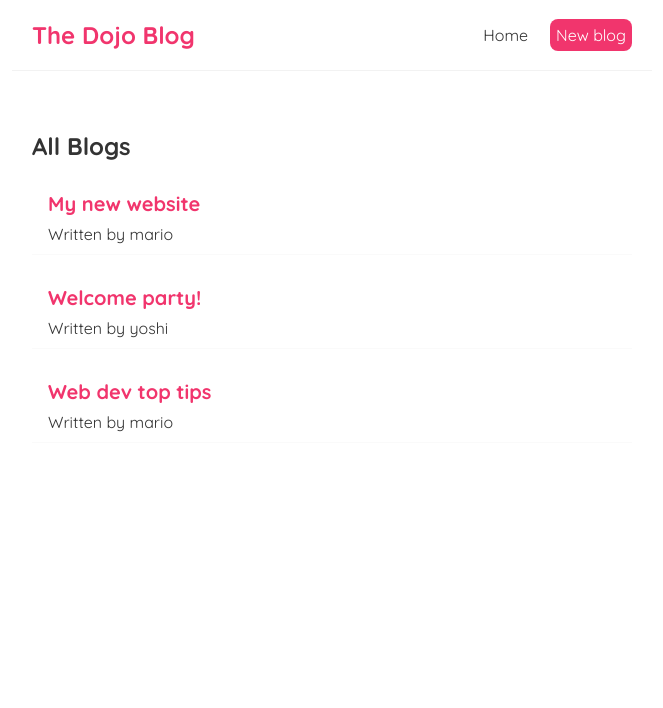
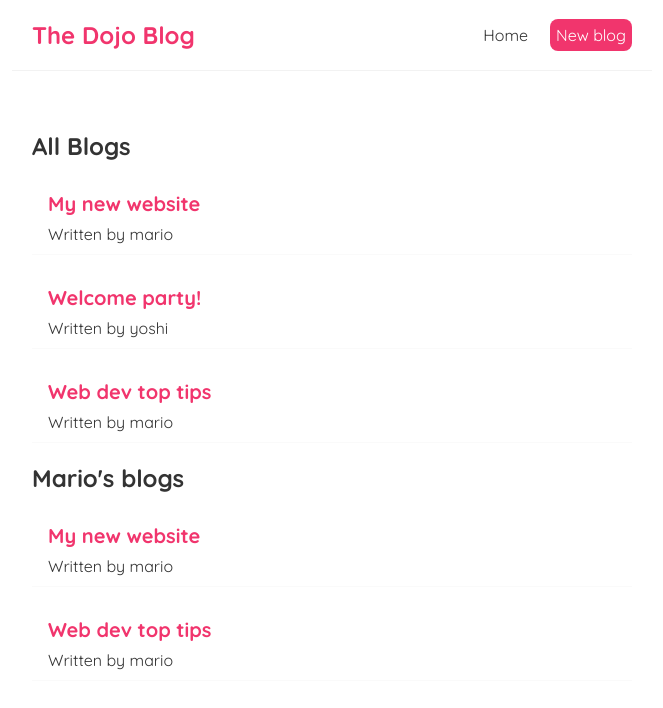
Before and after one commit to Nastassia13/fe-react, a React (Create React App) app: page / in a window 1280 px wide. Shown: the top 708 px of the page, without its empty margins (308-971 px from the left). Built offline with nearby package versions, Linux system fonts and the light colour scheme.

Commit message:
Reusing components

```diff
--- a/src/Home.js
+++ b/src/Home.js
@@ -12,6 +12,7 @@
     return (
         <div className="home">
             <BlogList blogs={blogs} title="All Blogs" />
+            <BlogList blogs={blogs.filter(blog => blog.author === "mario")} title="Mario's blogs" />
         </div>
       );
 }
```
